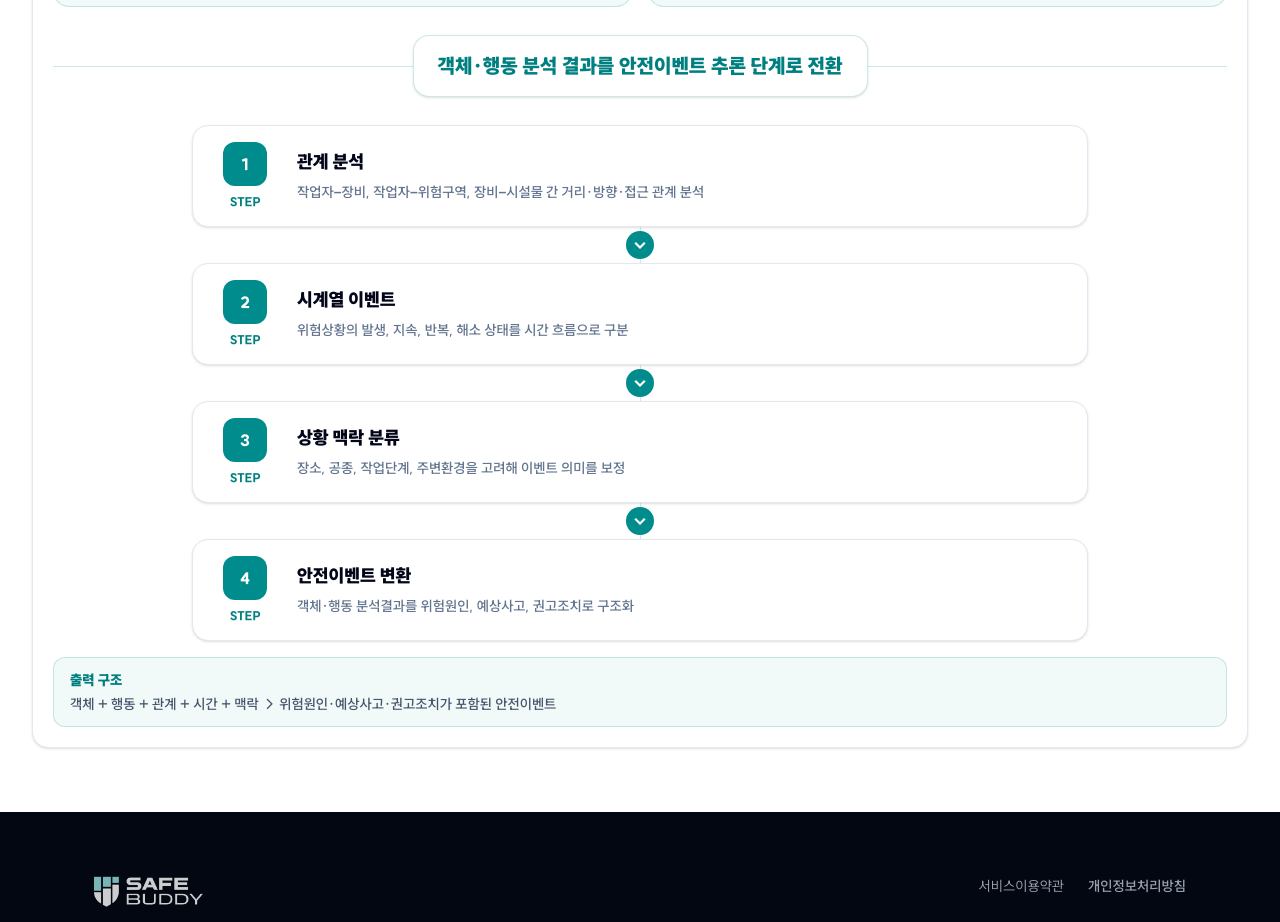
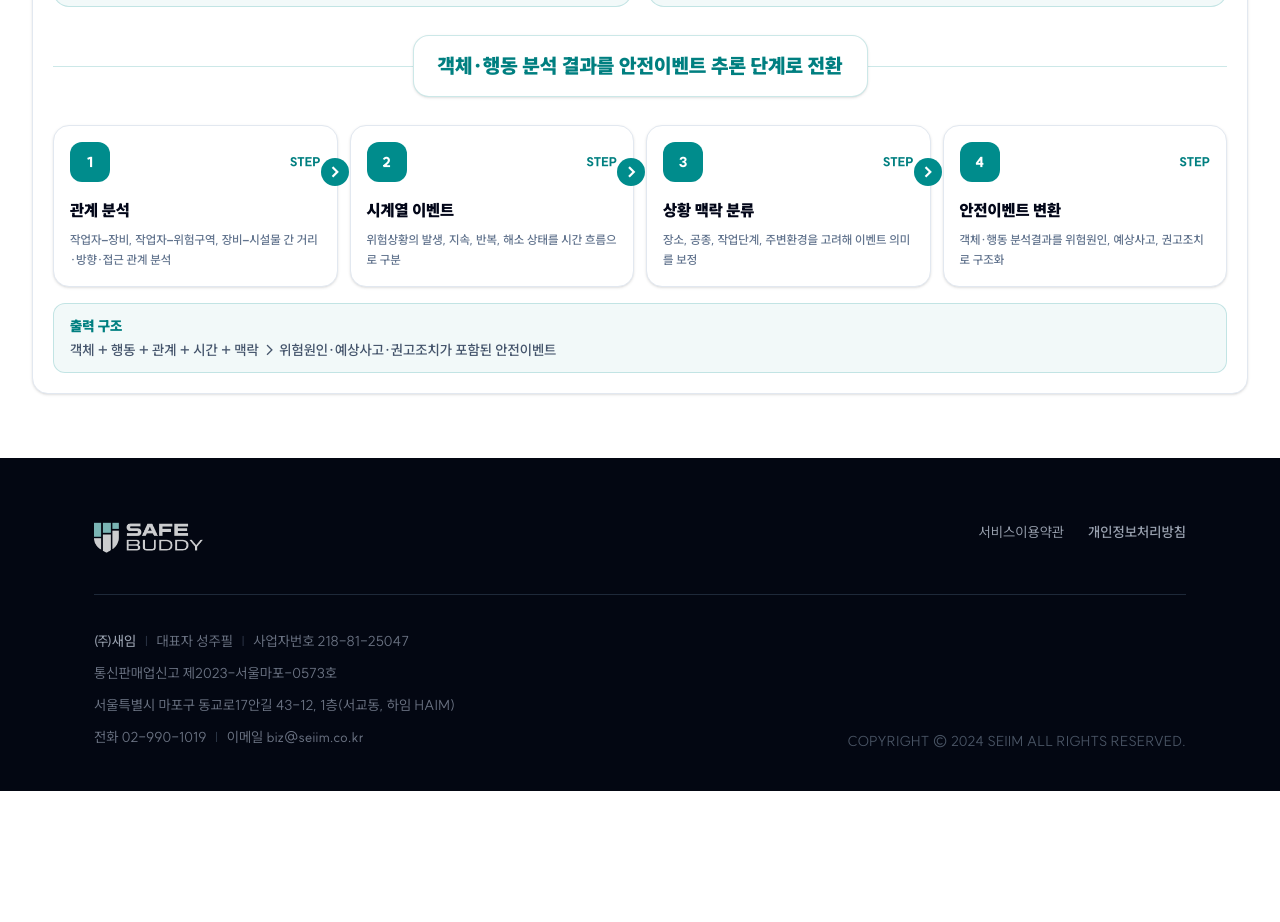
Before and after one commit to SEONGJUP/org-chart, a Next.js app: page /seiim-rnd in a window 1280 px wide. Shown: the part 1640-2562 px from the top of the page. After the commit the page ends 2431 px from the top, so only its background shows below. Built offline with nearby package versions, Linux system fonts and the light colour scheme.

Commit message:
Show R&D methods horizontally

```diff
--- a/package.json
+++ b/package.json
@@ -15,7 +15,7 @@
     "preview:fresh": "node scripts/preview-fresh.mjs",
     "preview:hidden": "powershell -ExecutionPolicy Bypass -File scripts/start-preview-hidden.ps1",
     "smoke:css": "node scripts/smoke-css.mjs",
-    "verify:ui": "npm run build && npm run smoke:css",
+    "verify:ui": "npm run smoke:css",
     "lint": "eslint",
     "bot": "tsx src/bot/index.ts",
     "bot:deploy": "tsx src/bot/commands/deploy.ts"
--- a/src/app/seiim-rnd/page.tsx
+++ b/src/app/seiim-rnd/page.tsx
@@ -245,32 +245,25 @@ export default function SeiimRndPage() {
             </div>
           </div>
 
-          <div className="mx-auto max-w-4xl">
+          <div className="grid gap-3 lg:grid-cols-4">
             {researchMethods.map((method, index) => (
-              <div key={method.title} className="relative">
-                <article className="grid gap-4 rounded-2xl border border-slate-200 bg-white p-4 shadow-sm md:grid-cols-[72px_1fr] md:items-center">
-                  <div className="flex items-center gap-3 md:block md:text-center">
-                    <span className="inline-flex h-11 w-11 items-center justify-center rounded-xl text-base font-black text-white md:mx-auto" style={{ backgroundColor: BRAND }}>
-                      {index + 1}
-                    </span>
-                    <span className="text-xs font-black md:mt-2 md:block" style={{ color: BRAND_SUB }}>
-                      STEP
-                    </span>
-                  </div>
-                  <div>
-                    <h3 className="text-lg font-black text-slate-950">{method.title}</h3>
-                    <p className="mt-1 text-sm font-semibold leading-6 text-slate-500">{method.desc}</p>
-                  </div>
-                </article>
+              <article key={method.title} className="relative rounded-2xl border border-slate-200 bg-white p-4 shadow-sm">
                 {index < researchMethods.length - 1 && (
-                  <div className="flex h-9 items-center justify-center" aria-hidden="true">
-                    <div className="h-full w-px" style={{ backgroundColor: BRAND_BORDER }} />
-                    <span className="absolute grid h-7 w-7 place-items-center rounded-full text-sm font-black text-white" style={{ backgroundColor: BRAND }}>
-                      ↓
-                    </span>
-                  </div>
+                  <span className="absolute -right-3 top-8 z-10 hidden h-7 w-7 place-items-center rounded-full text-sm font-black text-white lg:grid" style={{ backgroundColor: BRAND }}>
+                    →
+                  </span>
                 )}
-              </div>
+                <div className="flex items-center justify-between gap-3">
+                  <span className="inline-flex h-10 w-10 items-center justify-center rounded-xl text-sm font-black text-white" style={{ backgroundColor: BRAND }}>
+                    {index + 1}
+                  </span>
+                  <span className="text-xs font-black" style={{ color: BRAND_SUB }}>
+                    STEP
+                  </span>
+                </div>
+                <h3 className="mt-4 text-base font-black text-slate-950">{method.title}</h3>
+                <p className="mt-2 text-xs font-semibold leading-5 text-slate-500">{method.desc}</p>
+              </article>
             ))}
           </div>
 
```
